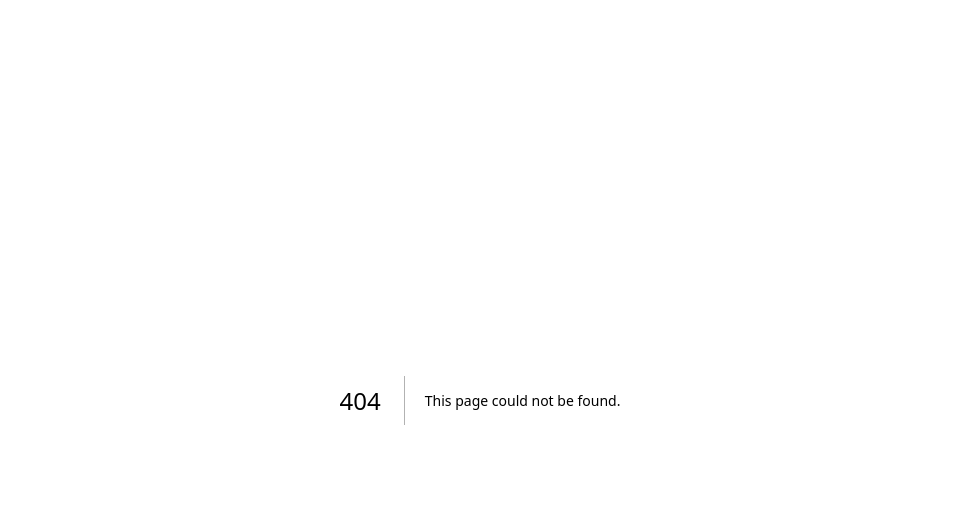
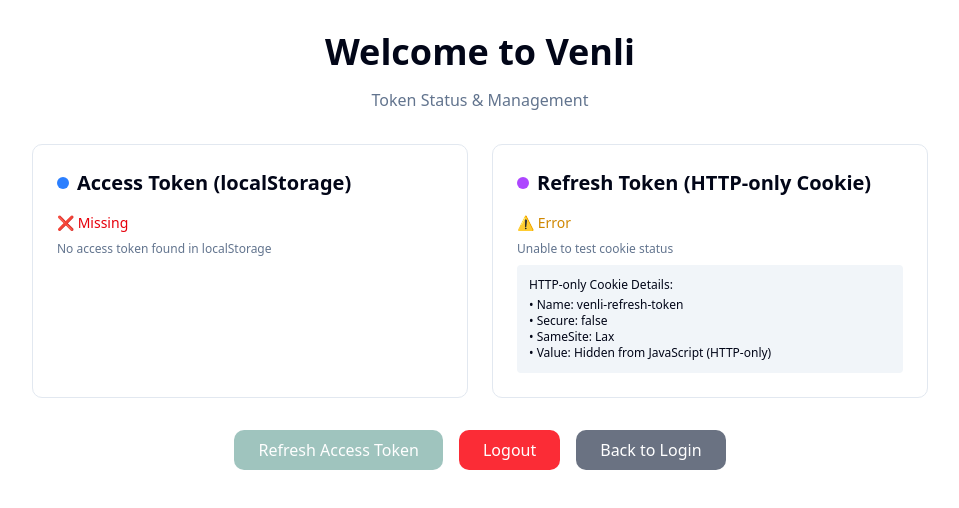
Before and after one commit to V4N1LLA-1CE/venli-webapp, a Next.js app: page /home in a window 1280 px wide. Before the commit this address had no page. Shown: the top 508 px of the page, without its empty margins (160-1119 px from the left). Built offline with nearby package versions, Linux system fonts and the light colour scheme; no server answers.

Commit message:
feat: redirect to home page after oauth flow

```diff
--- /dev/null
+++ b/src/app/(protected)/home/page.tsx
@@ -0,0 +1,186 @@
+"use client"
+
+import { useEffect, useState } from "react"
+import { TokenManager } from "@/lib/token-manager"
+
+export default function Home() {
+  const [accessToken, setAccessToken] = useState<string | null>(null)
+  const [refreshCookieStatus, setRefreshCookieStatus] = useState<'checking' | 'present' | 'missing' | 'error'>('checking')
+  const [loading, setLoading] = useState(true)
+
+  useEffect(() => {
+    // Get access token from localStorage
+    const token = TokenManager.getAccessToken()
+    setAccessToken(token)
+
+    // Test refresh cookie by making API call
+    const testRefreshCookie = async () => {
+      try {
+        const backendUrl = process.env.NEXT_PUBLIC_BACKEND_CORE_BASE_URL || 'http://localhost:4000'
+        const response = await fetch(`${backendUrl}/api/auth/refresh`, {
+          method: 'GET',
+          credentials: 'include' // Important: includes HTTP-only cookies
+        })
+
+        if (response.ok) {
+          setRefreshCookieStatus('present')
+        } else {
+          setRefreshCookieStatus('missing')
+        }
+      } catch (error) {
+        setRefreshCookieStatus('error')
+        console.error('Error testing refresh cookie:', error)
+      } finally {
+        setLoading(false)
+      }
+    }
+
+    testRefreshCookie()
+  }, [])
+
+  const handleLogout = async () => {
+    try {
+      await TokenManager.clearAuth()
+      // Redirect to login after logout
+      window.location.href = '/login'
+    } catch (error) {
+      console.error('Logout error:', error)
+    }
+  }
+
+  const handleRefreshToken = async () => {
+    try {
+      const backendUrl = process.env.NEXT_PUBLIC_BACKEND_CORE_BASE_URL || 'http://localhost:4000'
+      const response = await fetch(`${backendUrl}/api/auth/refresh`, {
+        method: 'GET',
+        credentials: 'include'
+      })
+
+      if (response.ok) {
+        const data = await response.json()
+        TokenManager.setAccessToken(data.access_token)
+        setAccessToken(data.access_token)
+      }
+    } catch (error) {
+      console.error('Refresh token error:', error)
+    }
+  }
+
+  if (loading) {
+    return (
+      <div className="min-h-screen flex items-center justify-center bg-background">
+        <div className="animate-spin rounded-full h-8 w-8 border-b-2 border-jagged-ice-500"></div>
+      </div>
+    )
+  }
+
+  return (
+    <div className="min-h-screen bg-background p-8">
+      <div className="max-w-4xl mx-auto space-y-8">
+        <div className="text-center space-y-4">
+          <h1 className="text-4xl font-bold text-foreground">Welcome to Venli</h1>
+          <p className="text-muted-foreground">Token Status & Management</p>
+        </div>
+
+        <div className="grid gap-6 md:grid-cols-2">
+          {/* Access Token Card */}
+          <div className="bg-card rounded-lg border p-6 space-y-4">
+            <div className="flex items-center gap-2">
+              <div className="w-3 h-3 rounded-full bg-blue-500"></div>
+              <h2 className="text-xl font-semibold">Access Token (localStorage)</h2>
+            </div>
+
+            {accessToken ? (
+              <div className="space-y-2">
+                <p className="text-sm text-green-600 font-medium">✅ Present</p>
+                <div className="bg-muted p-3 rounded text-xs font-mono break-all">
+                  {accessToken}
+                </div>
+                <p className="text-xs text-muted-foreground">
+                  Stored in localStorage • Expires in ~3 minutes
+                </p>
+              </div>
+            ) : (
+              <div className="space-y-2">
+                <p className="text-sm text-red-600 font-medium">❌ Missing</p>
+                <p className="text-xs text-muted-foreground">
+                  No access token found in localStorage
+                </p>
+              </div>
+            )}
+          </div>
+
+          {/* Refresh Cookie Card */}
+          <div className="bg-card rounded-lg border p-6 space-y-4">
+            <div className="flex items-center gap-2">
+              <div className="w-3 h-3 rounded-full bg-purple-500"></div>
+              <h2 className="text-xl font-semibold">Refresh Token (HTTP-only Cookie)</h2>
+            </div>
+
+            <div className="space-y-2">
+              {refreshCookieStatus === 'present' && (
+                <>
+                  <p className="text-sm text-green-600 font-medium">✅ Present</p>
+                  <p className="text-xs text-muted-foreground">
+                    Cookie detected via API call • Expires in 7 days
+                  </p>
+                </>
+              )}
+
+              {refreshCookieStatus === 'missing' && (
+                <>
+                  <p className="text-sm text-red-600 font-medium">❌ Missing</p>
+                  <p className="text-xs text-muted-foreground">
+                    No refresh token cookie found
+                  </p>
+                </>
+              )}
+
+              {refreshCookieStatus === 'error' && (
+                <>
+                  <p className="text-sm text-yellow-600 font-medium">⚠️ Error</p>
+                  <p className="text-xs text-muted-foreground">
+                    Unable to test cookie status
+                  </p>
+                </>
+              )}
+
+              <div className="bg-muted p-3 rounded text-xs">
+                <p className="font-medium mb-1">HTTP-only Cookie Details:</p>
+                <p>• Name: venli-refresh-token</p>
+                <p>• Secure: {process.env.NODE_ENV === 'production' ? 'true' : 'false'}</p>
+                <p>• SameSite: Lax</p>
+                <p>• Value: Hidden from JavaScript (HTTP-only)</p>
+              </div>
+            </div>
+          </div>
+        </div>
+
+        {/* Action Buttons */}
+        <div className="flex gap-4 justify-center">
+          <button
+            onClick={handleRefreshToken}
+            disabled={refreshCookieStatus !== 'present'}
+            className="px-6 py-2 bg-jagged-ice-500 text-white rounded-lg hover:bg-jagged-ice-600 disabled:opacity-50 disabled:cursor-not-allowed transition-colors"
+          >
+            Refresh Access Token
+          </button>
+
+          <button
+            onClick={handleLogout}
+            className="px-6 py-2 bg-red-500 text-white rounded-lg hover:bg-red-600 transition-colors"
+          >
+            Logout
+          </button>
+
+          <button
+            onClick={() => window.location.href = '/login'}
+            className="px-6 py-2 bg-gray-500 text-white rounded-lg hover:bg-gray-600 transition-colors"
+          >
+            Back to Login
+          </button>
+        </div>
+      </div>
+    </div>
+  )
+}
--- a/src/app/(public)/oauth/callback/page.tsx
+++ b/src/app/(public)/oauth/callback/page.tsx
@@ -29,9 +29,9 @@
       // Clear the token from URL for security
       window.history.replaceState({}, document.title, '/oauth/callback')
 
-      // Redirect to dashboard or home page after a short delay
+      // Redirect to home page after a short delay
       setTimeout(() => {
-        router.push('/dashboard') // Change this to your desired redirect path
+        router.push('/home')
       }, 2000)
 
     } catch (error) {
```
